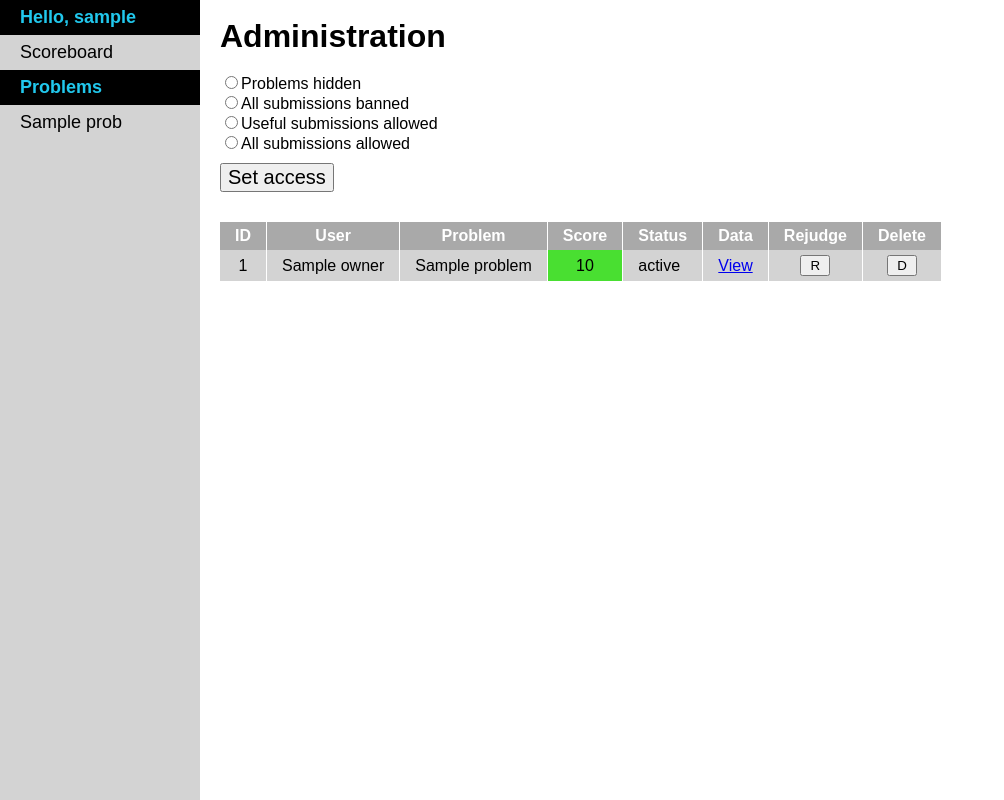
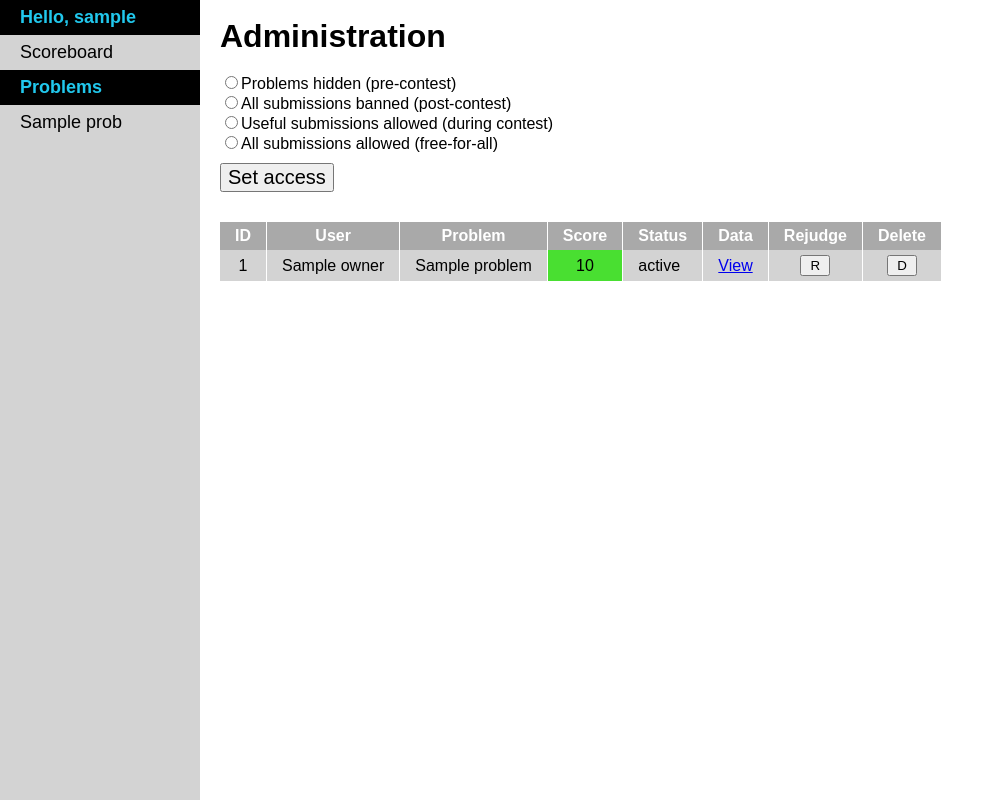
Before and after one commit to aioc/codebreaker, a Python web app: template templates/admin.j2 in a window 1280 px wide. Shown: the whole page, without its empty margins (0-1004 px from the left). Run offline with Jinja, Linux system fonts and the light colour scheme; the template is opened without the code that fills it: most values are stand-ins (such as "Sample title", 1, 10 or a date in 2020).

Commit message:
changed admin panel labels

```diff
--- a/templates/admin.j2
+++ b/templates/admin.j2
@@ -6,10 +6,10 @@
         <div class="contestant-access-setting">
             <form action="/admin" method="post">
                 <input type="hidden" name="cmd" value="ACCESS">
-                <input type="radio" name="contestant-access" value="0" {% if contestant_access == 0 %}checked{% endif %}>Problems hidden</input></br>
-                <input type="radio" name="contestant-access" value="1" {% if contestant_access == 1 %}checked{% endif %}>All submissions banned</input></br>
-                <input type="radio" name="contestant-access" value="2" {% if contestant_access == 2 %}checked{% endif %}>Useful submissions allowed</input></br>
-                <input type="radio" name="contestant-access" value="3" {% if contestant_access == 3 %}checked{% endif %}>All submissions allowed</input></br>
+                <input type="radio" name="contestant-access" value="0" {% if contestant_access == 0 %}checked{% endif %}>Problems hidden (pre-contest)</input></br>
+                <input type="radio" name="contestant-access" value="1" {% if contestant_access == 1 %}checked{% endif %}>All submissions banned (post-contest)</input></br>
+                <input type="radio" name="contestant-access" value="2" {% if contestant_access == 2 %}checked{% endif %}>Useful submissions allowed (during contest)</input></br>
+                <input type="radio" name="contestant-access" value="3" {% if contestant_access == 3 %}checked{% endif %}>All submissions allowed (free-for-all)</input></br>
 				<input type="submit" name="cmd" value="Set access" class="submit-button">
             </form>
         </div>
```
